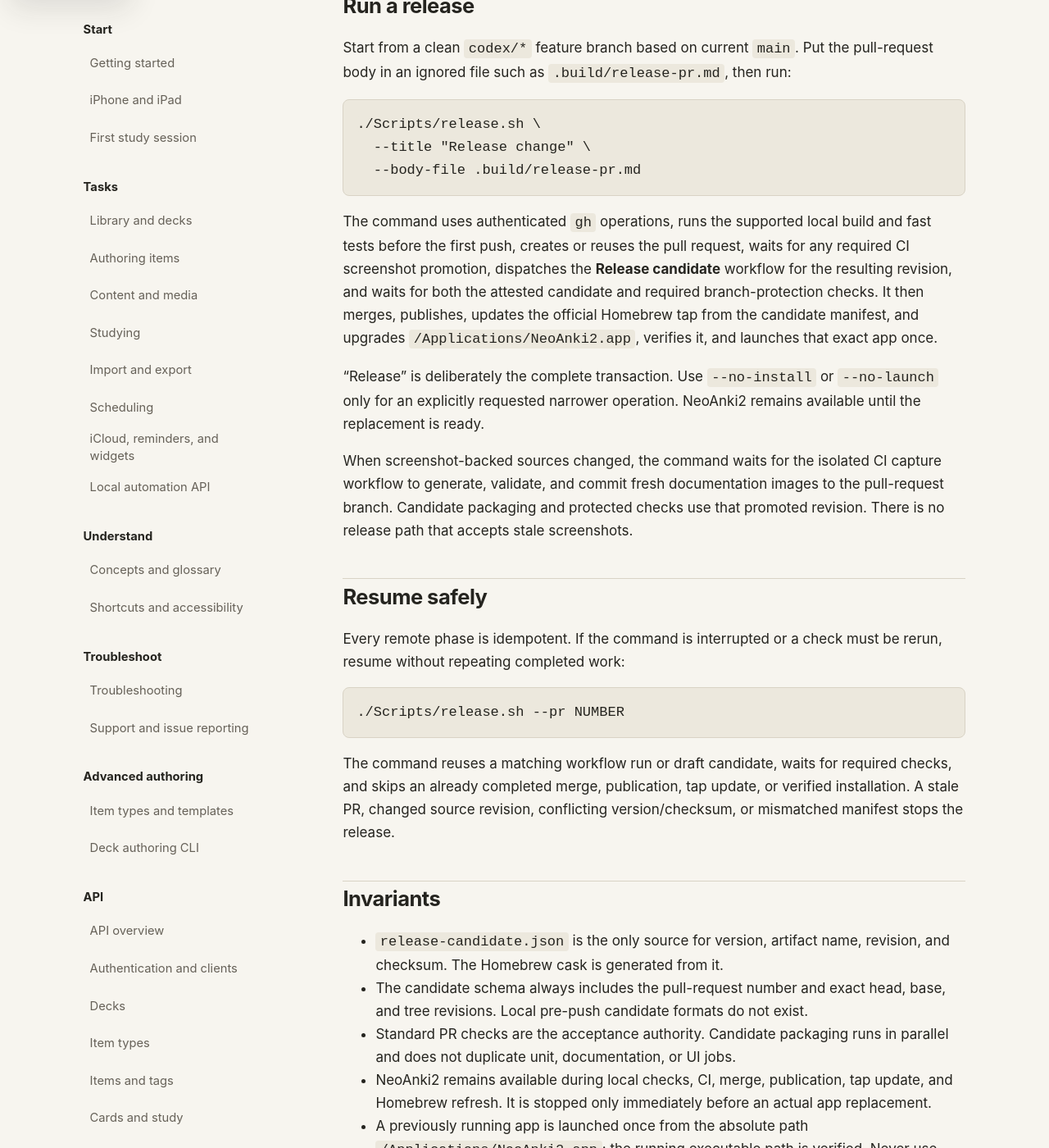
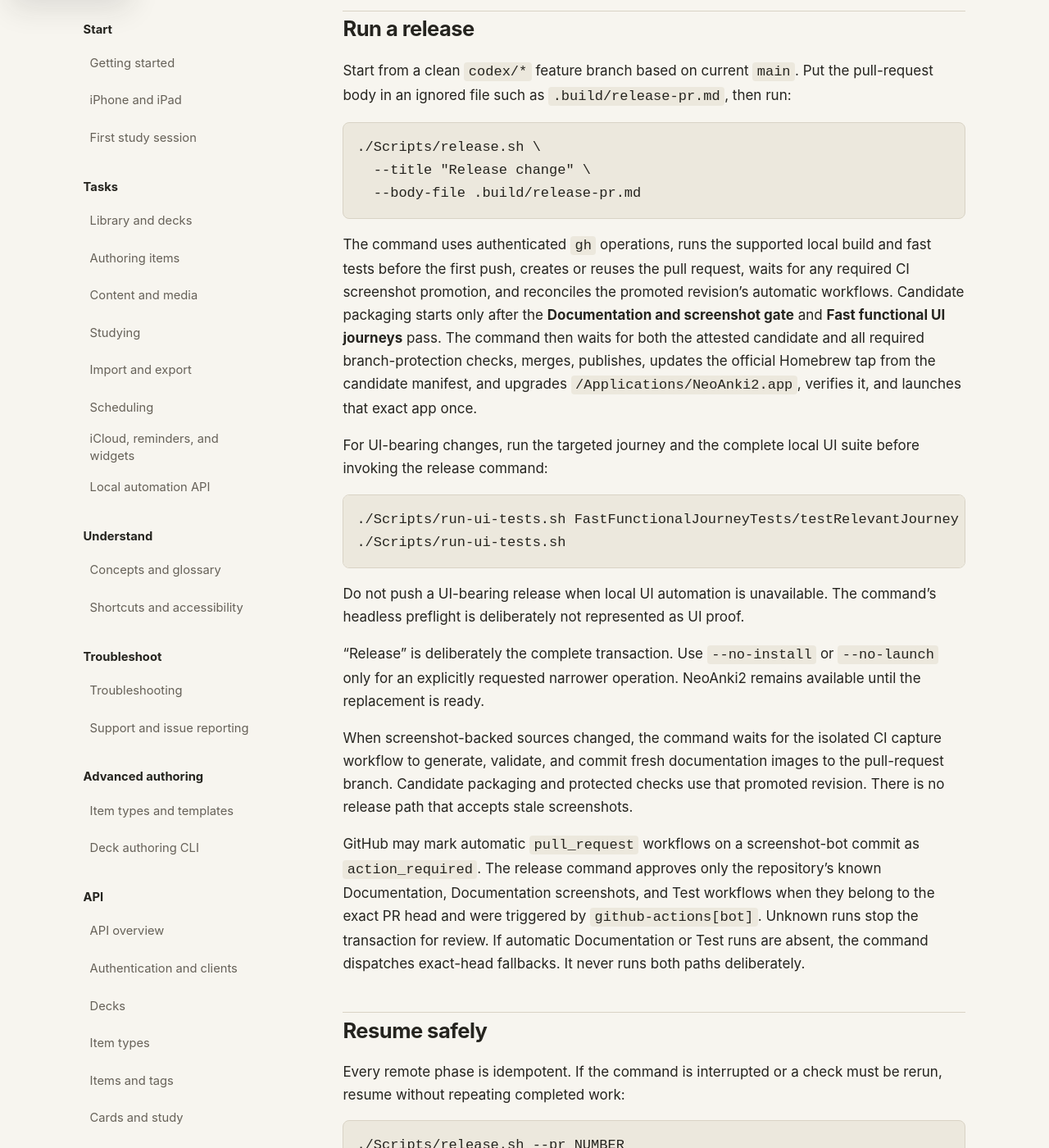
Before and after one commit to neoanki2/neoanki2, a Jekyll site: the page built from docs/RELEASING.md, in a window 1280 px wide and 1400 px high, scrolled down 484 px. Shown: the whole window at 82% size. Built offline with Jekyll 4.4.1, drawn with Linux system fonts in a browser that asks for light colours; some of the changed text lies outside the part shown.

Commit message:
Harden the release transaction

````diff
--- a/docs/RELEASING.md
+++ b/docs/RELEASING.md
@@ -9,9 +9,10 @@
 # Releasing NeoAnki2
 
 NeoAnki2 has one release path. Local preflight catches inexpensive failures;
-GitHub builds an immutable, provenance-attested candidate while the protected
-pull-request checks run. Promotion waits for both and is resumable after any
-remote step.
+GitHub first proves documentation integrity and the fast macOS UI journey, then
+builds an immutable, provenance-attested candidate while the remaining
+protected pull-request checks run. Promotion waits for both and is resumable
+after any remote step.
 
 ## Run a release
 
@@ -26,11 +27,24 @@
 
 The command uses authenticated `gh` operations, runs the supported local build
 and fast tests before the first push, creates or reuses the pull request, waits
-for any required CI screenshot promotion, dispatches the **Release candidate**
-workflow for the resulting revision, and waits for both the attested candidate
-and required branch-protection checks. It then merges, publishes, updates the
-official Homebrew tap from the candidate manifest, and upgrades
-`/Applications/NeoAnki2.app`, verifies it, and launches that exact app once.
+for any required CI screenshot promotion, and reconciles the promoted
+revision's automatic workflows. Candidate packaging starts only after the
+**Documentation and screenshot gate** and **Fast functional UI journeys** pass.
+The command then waits for both the attested candidate and all required
+branch-protection checks, merges, publishes, updates the official Homebrew tap
+from the candidate manifest, and upgrades `/Applications/NeoAnki2.app`, verifies
+it, and launches that exact app once.
+
+For UI-bearing changes, run the targeted journey and the complete local UI
+suite before invoking the release command:
+
+```bash
+./Scripts/run-ui-tests.sh FastFunctionalJourneyTests/testRelevantJourney
+./Scripts/run-ui-tests.sh
+```
+
+Do not push a UI-bearing release when local UI automation is unavailable. The
+command's headless preflight is deliberately not represented as UI proof.
 
 “Release” is deliberately the complete transaction. Use `--no-install` or
 `--no-launch` only for an explicitly requested narrower operation. NeoAnki2
@@ -40,6 +54,14 @@
 capture workflow to generate, validate, and commit fresh documentation images
 to the pull-request branch. Candidate packaging and protected checks use that
 promoted revision. There is no release path that accepts stale screenshots.
+
+GitHub may mark automatic `pull_request` workflows on a screenshot-bot commit
+as `action_required`. The release command approves only the repository's known
+Documentation, Documentation screenshots, and Test workflows when they belong
+to the exact PR head and were triggered by `github-actions[bot]`. Unknown runs
+stop the transaction for review. If automatic Documentation or Test runs are
+absent, the command dispatches exact-head fallbacks. It never runs both paths
+deliberately.
 
 ## Resume safely
 
@@ -51,9 +73,19 @@
 ```
 
 The command reuses a matching workflow run or draft candidate, waits for
-required checks, and skips an already completed merge, publication, tap update,
-or verified installation. A stale PR, changed source revision, conflicting
+required checks, reconciles recoverable bot-owned workflow approvals, and skips
+an already completed merge, publication, tap update, or verified installation.
+A stale PR, changed source revision, unknown approval request, conflicting
 version/checksum, or mismatched manifest stops the release.
+
+## Timing and failure telemetry
+
+Every invocation prints stable `RELEASE_*` fields on exit, including success or
+failure, the phase where it stopped, total elapsed time, and completed local
+preflight, screenshot, reconciliation, candidate-gate, and candidate durations.
+Promotion prints complementary `SHIP_*` fields. Preserve these lines when
+auditing a slow or interrupted release; GitHub workflow duration and runner
+consumption are separate measurements because jobs overlap.
 
 ## Invariants
 
@@ -61,14 +93,22 @@
   revision, and checksum. The Homebrew cask is generated from it.
 - The candidate schema always includes the pull-request number and exact head,
   base, and tree revisions. Local pre-push candidate formats do not exist.
-- Standard PR checks are the acceptance authority. Candidate packaging runs in
-  parallel and does not duplicate unit, documentation, or UI jobs.
+- Standard PR checks are the acceptance authority. Candidate packaging waits
+  for documentation and fast UI success, then overlaps the slower remaining
+  checks without duplicating them.
+- Workflow concurrency is keyed by repository and source branch for both
+  `pull_request` and dispatched runs, so a new revision cancels superseded Test
+  and Documentation work promptly.
 - NeoAnki2 remains available during local checks, CI, merge, publication, tap
   update, and Homebrew refresh. It is stopped only immediately before an actual
   app replacement.
 - A previously running app is launched once from the absolute path
   `/Applications/NeoAnki2.app`; the running executable path is verified. Never
   use `open -a NeoAnki2`, because Launch Services may select a development app.
+- App replacement first requests a normal application quit. If the verified
+  app process remains after ten seconds, the script sends `SIGTERM` and waits a
+  second grace period. It never uses `SIGKILL` and refuses to signal an
+  unexpected executable path.
 - A completed release never fails merely because it exceeded an arbitrary time
   target. Phase durations are telemetry, not correctness gates.
 
````
Also changed, not shown: docs/user/developer/testing.md (+13 -1 lines), .codex/skills/release/SKILL.md, .github/workflows/docs-pages.yml, .github/workflows/docs-screenshots.yml, .github/workflows/release-candidate.yml, .github/workflows/test.yml, 5 other files.
